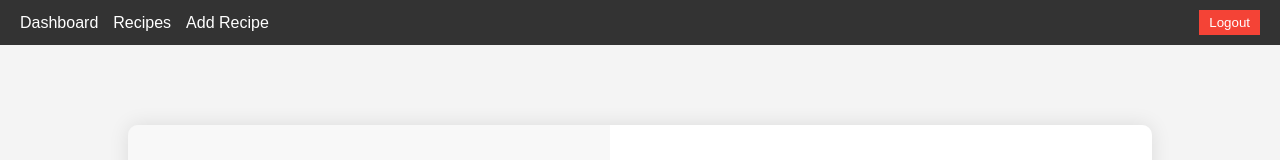
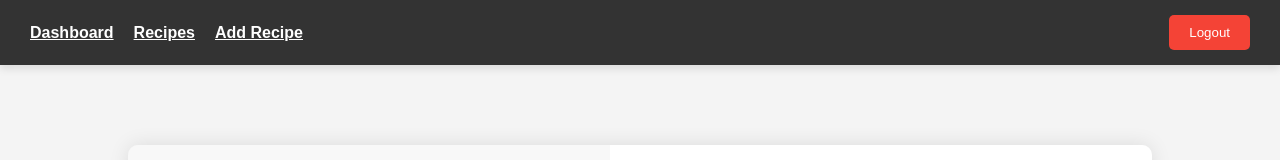
Before and after one commit to SwethaB0706/react, a React (Create React App) app in the folder recipe-management-app/: page /login in a window 1280 px wide. Shown: the top 160 px of the page. Built offline with nearby package versions, Linux system fonts and the light colour scheme; sample sign-in values are in the browser's storage.

Commit message:
update_a2

```diff
--- /dev/null
+++ b/recipe-management-app/src/components/Header.css
@@ -0,0 +1,62 @@
+@keyframes fadeIn {
+    from { opacity: 0; }
+    to { opacity: 1; }
+  }
+
+  @keyframes slideDown {
+    from { transform: translateY(-20px); opacity: 0; }
+    to { transform: translateY(0); opacity: 1; }
+  }
+
+  body {
+    font-family: Arial, sans-serif;
+    background-color: #f4f4f9;
+    margin: 0;
+    padding: 0;
+    color: #333;
+  }
+
+  .header-container {
+    background-color: #333;
+    padding: 15px 30px;
+    box-shadow: 0 4px 8px rgba(0, 0, 0, 0.1);
+    animation: fadeIn 1s ease-out;
+  }
+
+  .nav {
+    display: flex;
+    justify-content: space-between;
+    align-items: center;
+  }
+
+  .nav-links {
+    display: flex;
+  }
+
+  .nav-link {
+    color: white;
+    text-decoration: underline;
+    margin-right: 20px;
+    font-weight: bold;
+    transition: color 0.3s;
+    animation: slideDown 0.5s ease-out;
+  }
+
+  .nav-link:hover {
+    color: #c7790d;
+  }
+
+  .logout-button {
+    padding: 10px 20px;
+    background-color: #f44336;
+    color: white;
+    border: none;
+    border-radius: 5px;
+    cursor: pointer;
+    transition: background-color 0.3s;
+    animation: slideDown 0.7s ease-out;
+  }
+
+  .logout-button:hover {
+    background-color: #d32f2f;
+  }
--- a/recipe-management-app/src/components/Header.js
+++ b/recipe-management-app/src/components/Header.js
@@ -1,31 +1,6 @@
 import React from 'react';
 import { Link, useNavigate } from 'react-router-dom';
-import styled from 'styled-components';
-
-const HeaderContainer = styled.header`
-  background-color: #333;
-  padding: 10px 20px;
-`;
-
-const Nav = styled.nav`
-  display: flex;
-  justify-content: space-between;
-  align-items: center;
-`;
-
-const NavLink = styled(Link)`
-  color: white;
-  text-decoration: none;
-  margin-right: 15px;
-`;
-
-const LogoutButton = styled.button`
-  background-color: #f44336;
-  color: white;
-  border: none;
-  padding: 5px 10px;
-  cursor: pointer;
-`;
+import './Header.css';
 
 const Header = () => {
   const navigate = useNavigate();
@@ -37,27 +12,27 @@ const Header = () => {
   };
 
   return (
-    <HeaderContainer>
-      <Nav>
+    <header className="header-container">
+      <nav className="nav">
         {isLoggedIn && (
-          <div>
-            <NavLink to="/">Dashboard</NavLink>
-            <NavLink to="/recipes">Recipes</NavLink>
-            <NavLink to="/add-recipe">Add Recipe</NavLink>
+          <div className="nav-links">
+            <Link className="nav-link" to="/">Dashboard</Link>
+            <Link className="nav-link" to="/recipes">Recipes</Link>
+            <Link className="nav-link" to="/add-recipe">Add Recipe</Link>
           </div>
         )}
         <div>
           {isLoggedIn ? (
-            <LogoutButton onClick={handleLogout}>Logout</LogoutButton>
+            <button className="logout-button" onClick={handleLogout}>Logout</button>
           ) : (
             <>
-              {/* <NavLink to="/login">Login</NavLink>
-              <NavLink to="/register">Register</NavLink> */}
+              {/* <Link className="nav-link" to="/login">Login</Link>
+              <Link className="nav-link" to="/register">Register</Link> */}
             </>
           )}
         </div>
-      </Nav>
-    </HeaderContainer>
+      </nav>
+    </header>
   );
 };
 
--- a/recipe-management-app/src/pages/Dashboard.js
+++ b/recipe-management-app/src/pages/Dashboard.js
@@ -2,6 +2,7 @@ import React from 'react';
 import { useQuery, gql } from '@apollo/client';
 import { Link } from 'react-router-dom';
 import styles from './Dashboard.module.css';
+import {useState} from 'react';
 
 const GET_RECIPES = gql`
   query GetRecipes {
@@ -17,27 +18,54 @@ const Dashboard = () => {
   const { loading, error, data } = useQuery(GET_RECIPES, {
     fetchPolicy: 'network-only',
   });
-
+  const [selectedCategory, setSelectedCategory] = useState('');
   if (loading) return <p>Loading...</p>;
   if (error) return <p>Error: {error.message}</p>;
 
+
   const recipes = data.getRecipes;
   const categories = [...new Set(recipes.map(recipe => recipe.category))];
+
+  const handleCategoryClick = (category) => {
+    setSelectedCategory(category);
+  };
+  const handleAllRecipesClick = () => {
+    setSelectedCategory ('');
+  };
+
+
+  const filteredRecipes = selectedCategory
+    ? recipes.filter(recipe => recipe.category === selectedCategory)
+    : recipes;
 
     return (
       <div className={styles.dashboardContainer}>
         <h1 className={styles.dashboardHeader}>Recipe Dashboard</h1>
         <div className={styles.summary}>
           <p>Total Recipes: {recipes.length}</p>
+
           <div className={styles.categorySlider}>
+          <button
+          className={styles.categoryItem}
+          onClick={handleAllRecipesClick}
+        >
+          All Recipes
+        </button>
             {categories.map(category => (
-            <div key={category} className={styles.categoryItem}>{category}</div>
+              <div
+                key={category}
+                className={`${styles.categoryItem} ${selectedCategory === category ? styles.selectedCategory : ''}`}
+                onClick={() => handleCategoryClick(category)}
+              >
+                {category}
+
+              </div>
             ))}
           </div>
         </div>
-      <h2>Recent Recipes</h2>
+        <h2>{selectedCategory ? `${selectedCategory} Recipes` : 'Recent Recipes'}</h2>
         <div className={styles.recipeSlider}>
-        {recipes.slice(0, 5).map(recipe => (
+          {filteredRecipes.slice(0, 5).map(recipe => (
             <div key={recipe.id} className={styles.recipeItem}>
               <Link to={`/recipe/${recipe.id}`}>
                 {recipe.title} - {recipe.category}
@@ -48,7 +76,7 @@ const Dashboard = () => {
         <Link to="/recipes" className={styles.viewAllLink}>View All Recipes</Link>
       </div>
     );
-}
+  };
 
   export default Dashboard;
 
--- a/recipe-management-app/src/pages/Dashboard.module.css
+++ b/recipe-management-app/src/pages/Dashboard.module.css
@@ -174,7 +174,7 @@
   }
 
   .summary {
-    background-color: #fff;
+    background-color: #ffe9d7;
     padding: 20px;
     border-radius: 10px;
     margin-bottom: 20px;
@@ -189,10 +189,10 @@
   }
 
   .categoryItem {
-    background-color: #4CAF50;
+    background-color: #e1a046;
     color: #fff;
     padding: 10px 15px;
-    border-radius: 20px;
+    border-radius: 10px;
     margin-right: 10px;
     white-space: nowrap;
     transition: transform 0.3s ease;
@@ -201,7 +201,8 @@
   }
 
   .categoryItem:hover {
-    transform: scale(1.05);
+    transform: scale(.95);
+    text-decoration: none;
   }
 
   .recipeSlider {
@@ -226,7 +227,8 @@
   }
 
   .recipeItem:hover {
-    transform: scale(1.05);
+    transform: scale(.95);
+
   }
 
   .recipeItem a {
@@ -237,11 +239,15 @@
     font-weight: bold;
   }
 
+  .recipeItem:hover{
+    text-decoration: none;
+  }
+
   .viewAllLink {
     display: block;
     text-align: center;
     margin-top: 20px;
-    color: #4CAF50;
+    color: #e1a046;
     text-decoration: none;
     font-weight: bold;
     transition: color 0.3s ease;
@@ -249,7 +255,8 @@
   }
 
   .viewAllLink:hover {
-    color: #45a049;
+    color: #905a0e;
+    text-decoration: none;
   }
 
   /* For WebKit browsers */
@@ -258,19 +265,19 @@
     position: relative;
   }
 
-  .categorySlider::after,
+  /* .categorySlider::after,
   .recipeSlider::after {
     content: '';
     position: absolute;
     top: 0;
-    right: 0;
+    right: 1;
     width: 20px;
     height: 100%;
-    background-color: #4CAF50;
+    background-color: #aeffb1;
     border-radius: 0 5px 5px 0;
     cursor: pointer;
   }
-
+   */
   .categorySlider::after {
     right: 0;
   }
--- /dev/null
+++ b/recipe-management-app/src/pages/RecipeDetails.css
@@ -0,0 +1,90 @@
+@keyframes fadeIn {
+    from { opacity: 0; }
+    to { opacity: 1; }
+  }
+
+  @keyframes slideUp {
+    from { transform: translateY(20px); opacity: 0; }
+    to { transform: translateY(0); opacity: 1; }
+  }
+
+  body {
+    font-family: Arial, sans-serif;
+    background-color: #f4f4f9;
+    margin: 0;
+    padding: 0;
+    color: #333;
+  }
+
+  .recipe-container {
+    max-width: 800px;
+    margin: 40px auto;
+    padding: 20px;
+    background-color: #fff;
+    border-radius: 10px;
+    box-shadow: 0 4px 8px rgba(0, 0, 0, 0.1);
+    animation: fadeIn 1s ease-out;
+  }
+
+  .recipe-title {
+    color: #c7790d;
+    text-align: center;
+    margin-bottom: 20px;
+    animation: slideUp 0.5s ease-out;
+  }
+
+  .recipe-info {
+    background-color: #fff8f0;
+    padding: 20px;
+    border-radius: 10px;
+    margin-bottom: 20px;
+    box-shadow: 0 2px 4px rgba(0, 0, 0, 0.1);
+    animation: slideUp 0.6s ease-out;
+  }
+
+  .list {
+    padding-left: 20px;
+  }
+
+  .button-container {
+    display: flex;
+    justify-content: space-between;
+    margin-top: 20px;
+  }
+
+  .button {
+    padding: 10px 20px;
+    background-color: #4CAF50;
+    color: white;
+    text-decoration: none;
+    border-radius: 5px;
+    transition: background-color 0.3s;
+    animation: slideUp 0.7s ease-out;
+  }
+
+  .button:hover {
+    background-color: #3e8e41;
+  }
+
+  .delete-button {
+    padding: 10px 20px;
+    background-color: #f44336;
+    color: white;
+    border: none;
+    border-radius: 5px;
+    cursor: pointer;
+    transition: background-color 0.3s;
+    animation: slideUp 0.8s ease-out;
+  }
+
+  .delete-button:hover {
+    background-color: #d32f2f;
+  }
+
+  .loading, .error {
+    text-align: center;
+    font-size: 1.2em;
+    color: #333;
+    margin-top: 20px;
+    animation: fadeIn 1s ease-out;
+  }
```
Also changed, not shown: recipe-management-app/src/pages/RecipeDetails.js (+19 -63 lines), 1 other file (tests, documents, lock files or other folders). Lines whose indentation alone changed are shown as unchanged.
